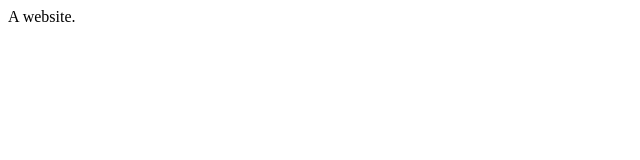
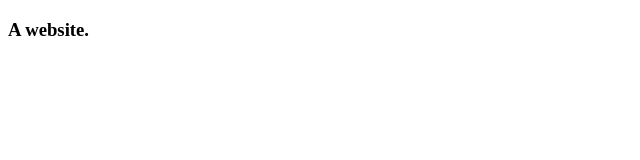
Before and after one commit to waltSoriano/SecondManualRepository, a plain HTML site: page index.html in a window 1280 px wide. Shown: the whole page, without its empty margins (0-640 px from the left). Drawn offline with Linux system fonts and the light colour scheme.

Commit message:
Update index.html

```diff
--- a/index.html
+++ b/index.html
@@ -6,6 +6,6 @@
     <title>Document</title>
 </head>
 <body>
-    A website.
+   <h3>A website.</h3>
 </body>
 </html>
```
